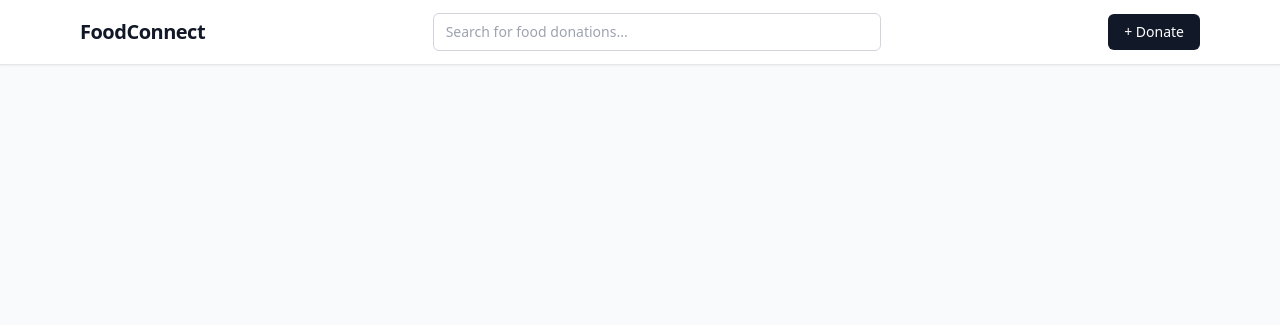
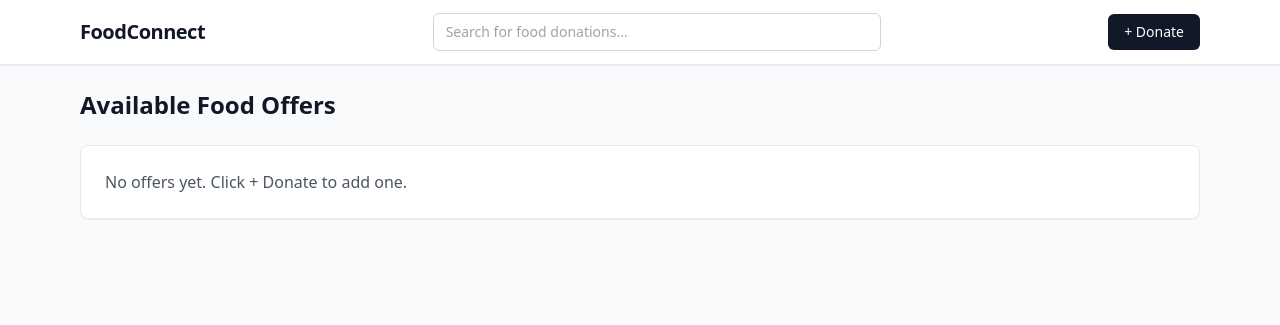
Before and after one commit to AhrimanXD/food-connect, a Flask app: page / in a window 1280 px wide. Shown: the top 325 px of the page. Run offline with Flask 3, Linux system fonts and the light colour scheme; some libraries are stand-ins or nearby versions.

Commit message:
created the ui for the listing page

```diff
--- a/templates/home.html
+++ b/templates/home.html
@@ -1 +1,46 @@
 {% extends "base.html" %}
+
+{% block title %}Food Listings{% endblock %}
+
+{% block content %}
+<div class="flex items-center justify-between mb-6">
+  <h1 class="text-2xl font-semibold">Available Food Offers</h1>
+</div>
+
+{% if offers %}
+  <div class="space-y-4">
+    {% for offer in offers %}
+      <div class="bg-white border rounded-lg p-5 shadow-sm">
+        <div class="flex items-start justify-between gap-4">
+          <div>
+            <h2 class="text-lg font-semibold">
+              {{ offer.food_name }} <span class="text-gray-500 font-normal">({{ offer.quantity }})</span>
+            </h2>
+            <p class="text-sm text-gray-600 mt-1">
+              From <span class="font-medium text-gray-900">{{ offer.restaurant_name }}</span> · {{ offer.location }}
+            </p>
+
+            {% if offer.food_description %}
+              <p class="text-sm text-gray-700 mt-3">{{ offer.food_description }}</p>
+            {% endif %}
+
+            <p class="text-xs text-gray-500 mt-3">
+              Expires: {{ offer.expires_at.strftime("%Y-%m-%d %H:%M") }}
+            </p>
+          </div>
+
+          {% if offer.claimed %}
+            <span class="text-xs px-2 py-1 rounded-full bg-gray-100 text-gray-700">Claimed</span>
+          {% else %}
+            <span class="text-xs px-2 py-1 rounded-full bg-green-100 text-green-700">Active</span>
+          {% endif %}
+        </div>
+      </div>
+    {% endfor %}
+  </div>
+{% else %}
+  <div class="bg-white border rounded-lg p-6 shadow-sm">
+    <p class="text-gray-600">No offers yet. Click <span class="font-medium">+ Donate</span> to add one.</p>
+  </div>
+{% endif %}
+{% endblock %}
```
